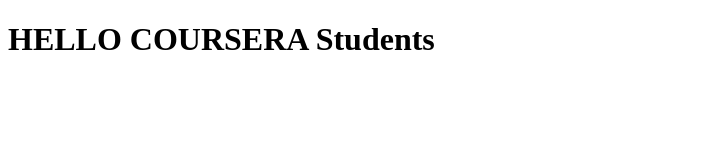
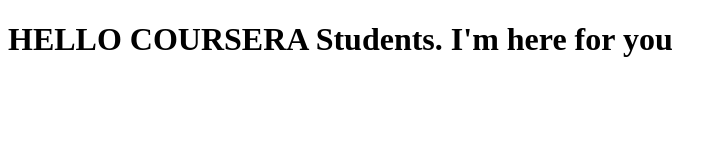
Before and after one commit to naveednaul/coursera-test, a plain HTML site: page index.html in a window 1280 px wide. Shown: the whole page, without its empty margins (0-727 px from the left). Drawn offline with Linux system fonts and the light colour scheme.

Commit message:
Next Version of web file

```diff
--- a/index.html
+++ b/index.html
@@ -5,6 +5,6 @@
     <title> Hello Coursera  </title>
   </head>
   <body>
-    <h1> HELLO COURSERA Students</h1>
+    <h1> HELLO COURSERA Students. I'm here for you</h1>
   </body>
   </html>
```
